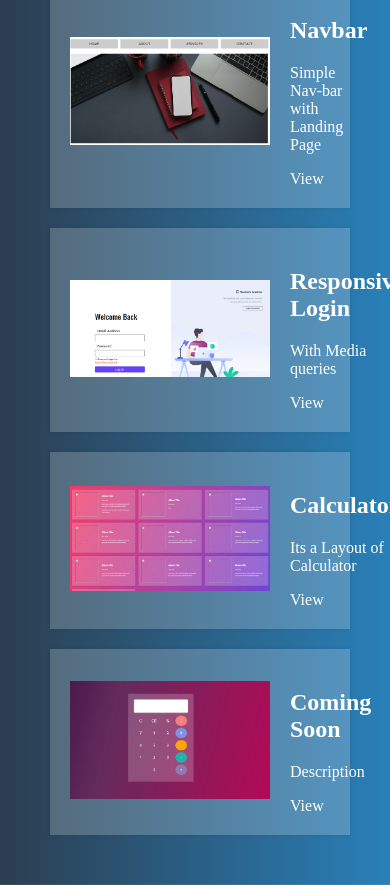
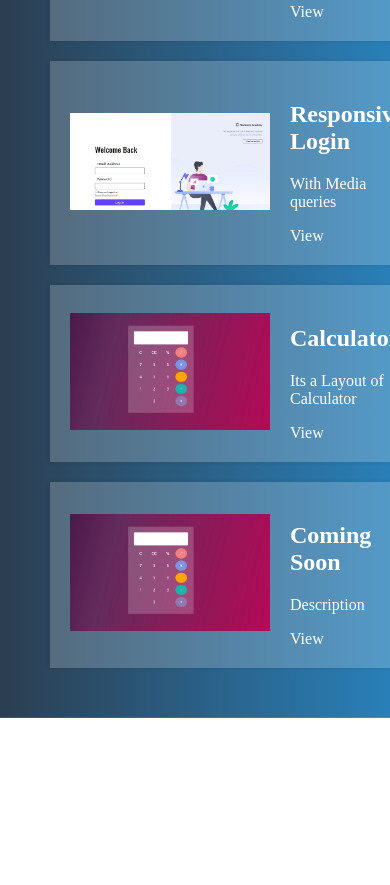
Before and after one commit to svikas641/7-layout-in-7-days, a plain HTML site: page index.html in a window 390 px wide. Shown: the part 1114-1999 px from the top of the page. After the commit the page ends 1832 px from the top, so only its background shows below. Drawn offline with Linux system fonts and the light colour scheme.

Commit message:
added media query

```diff
--- a/index.html
+++ b/index.html
@@ -75,8 +75,8 @@
       <div class="file">
         <div class="showcase-image">
           <img
-            src="root/image/Screenshot_2020-07-21 Nesting Grid with Album Layouts .png"
-            alt="Nesting Grid"
+            src="root/image/Screenshot_2020-07-21 Calculator.png"
+            alt="Calculator"
           />
         </div>
         <div class="details">
--- a/root/style.css
+++ b/root/style.css
@@ -45,3 +45,9 @@ a {
 img {
   width: 100%;
 }
+
+@media (max-width: 700px) {
+  .files {
+    grid-template-columns: 1fr;
+  }
+}
```
